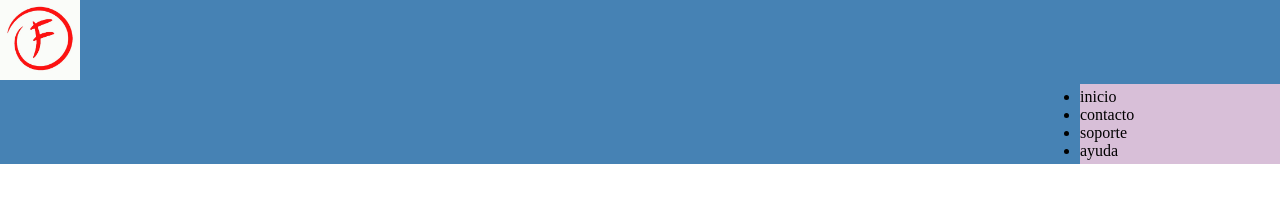
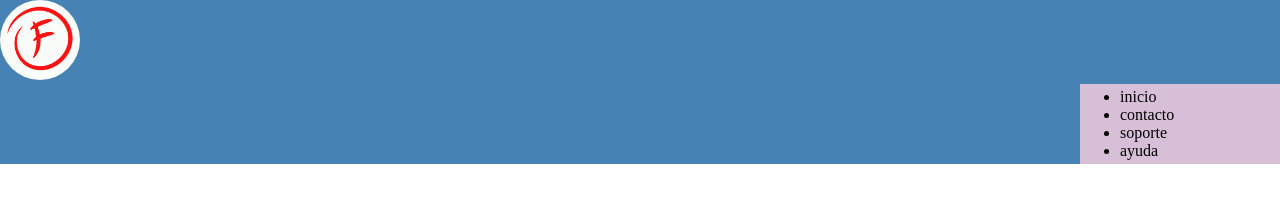
Before and after one commit to sebastia9330/practica1, a plain HTML site: page index.html in a window 1280 px wide. Drawn offline with Linux system fonts and the light colour scheme.

Commit message:
logo redondo

```diff
--- a/style/styles.css
+++ b/style/styles.css
@@ -1,6 +1,5 @@
-*{
+body{
     margin: 0;
-    padding: 0;
 }
 .contenedor{
     background-color: steelblue;
@@ -8,6 +7,7 @@
 .contenedor .logo{
     width: 5rem;
     height: 5rem;
+    border-radius: 100px;
 }
 .contenedor .barra{
    height: 80px;
```
